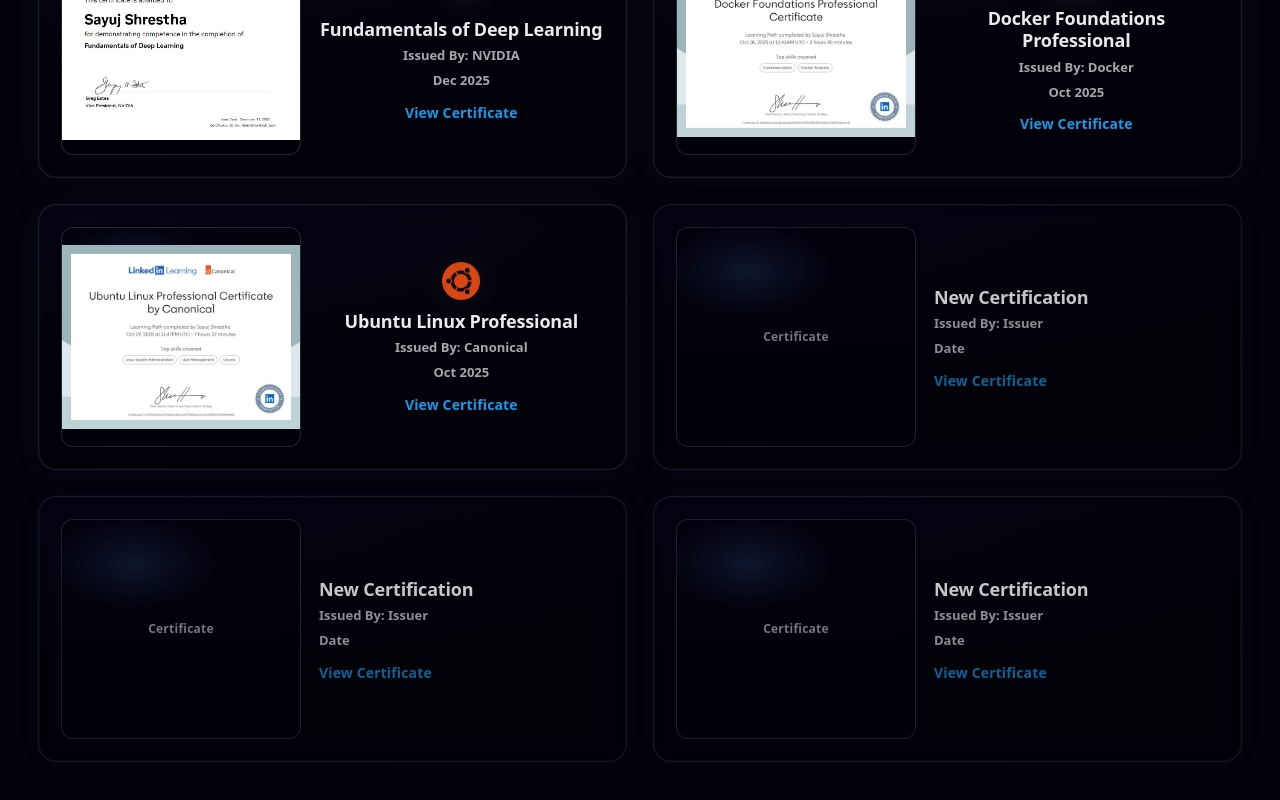
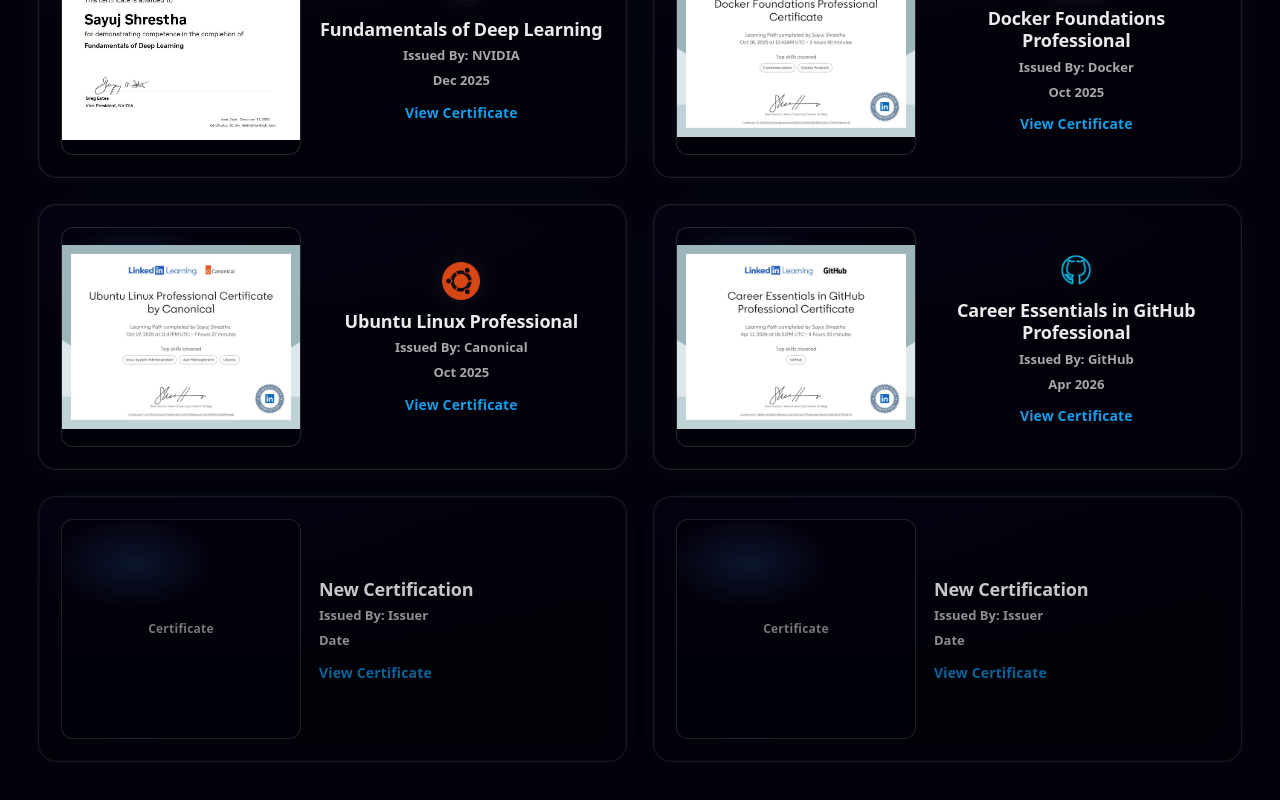
Before and after one commit to sayuj0/portfolio, a React (Vite) app: page / in a window 1280 px wide. Shown: the part 3450-4250 px from the top of the page. Built offline with nearby package versions, Linux system fonts and the light colour scheme.

Commit message:
Github cert

```diff
--- a/src/sections/CertificationsSection.jsx
+++ b/src/sections/CertificationsSection.jsx
@@ -41,7 +41,21 @@
       certificateUrl:
         "https://www.linkedin.com/learning/certificates/417575a522ea921943bfcd0bca249733f56dba2a7d1c8ff155230f4f759d69f4",
     },
-    ...Array.from({ length: 3 }, (_, index) => ({
+    {
+      title: "Career Essentials in GitHub Professional",
+      issuer: "GitHub",
+      date: "Apr 2026",
+      logoImageSrc: "/images/githublogo.png",
+      logoImageAlt: "GitHub",
+      contentAlign: "center",
+      logoText: "",
+      logoAriaLabel: "",
+      certificateImageSrc: "/images/github.jpg",
+      certificateImageAlt: "GitHub - Career Essentials in GitHub Professional certificate",
+      certificateUrl:
+        "https://www.linkedin.com/learning/certificates/8bf8cc02d830cd5bdece7a02e5aa2bc7f3468a8ba28e947a906a4637953ef714?trk=share_certificate",
+    },
+    ...Array.from({ length: 2 }, (_, index) => ({
       title: "New Certification",
       issuer: "Issuer",
       date: "Date",
```
Also changed, not shown: public/images/github.jpg (added), public/images/githublogo.png (added).
